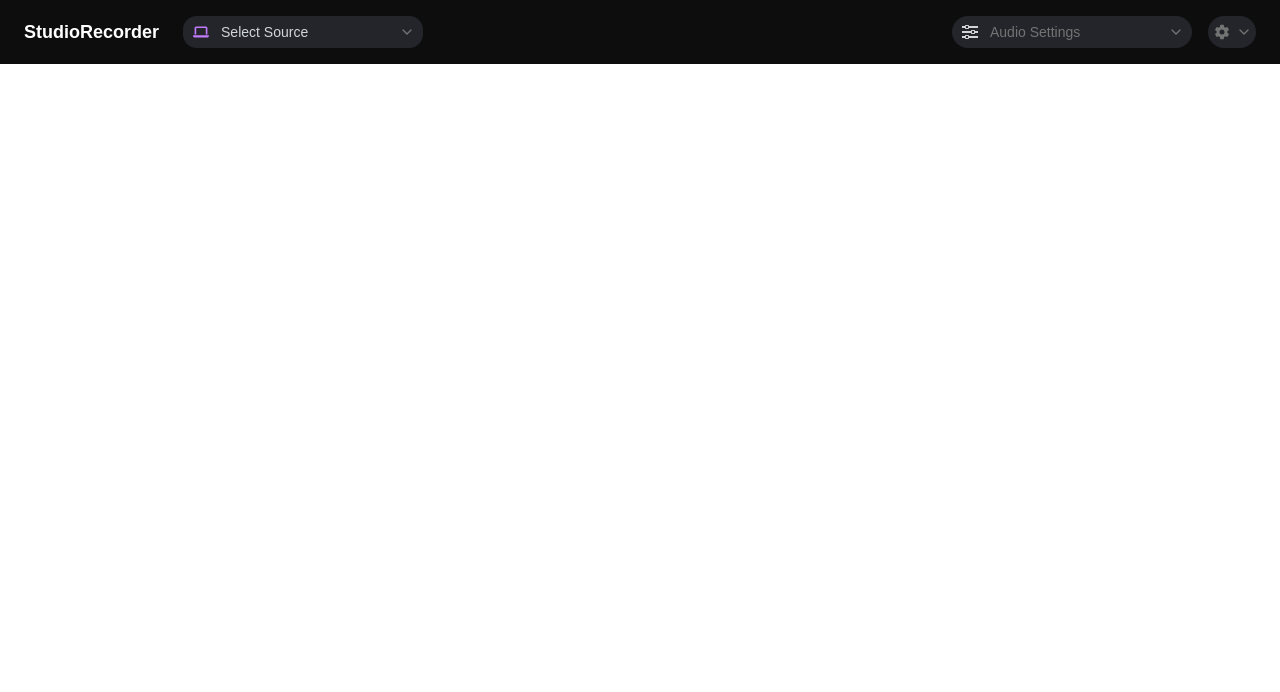
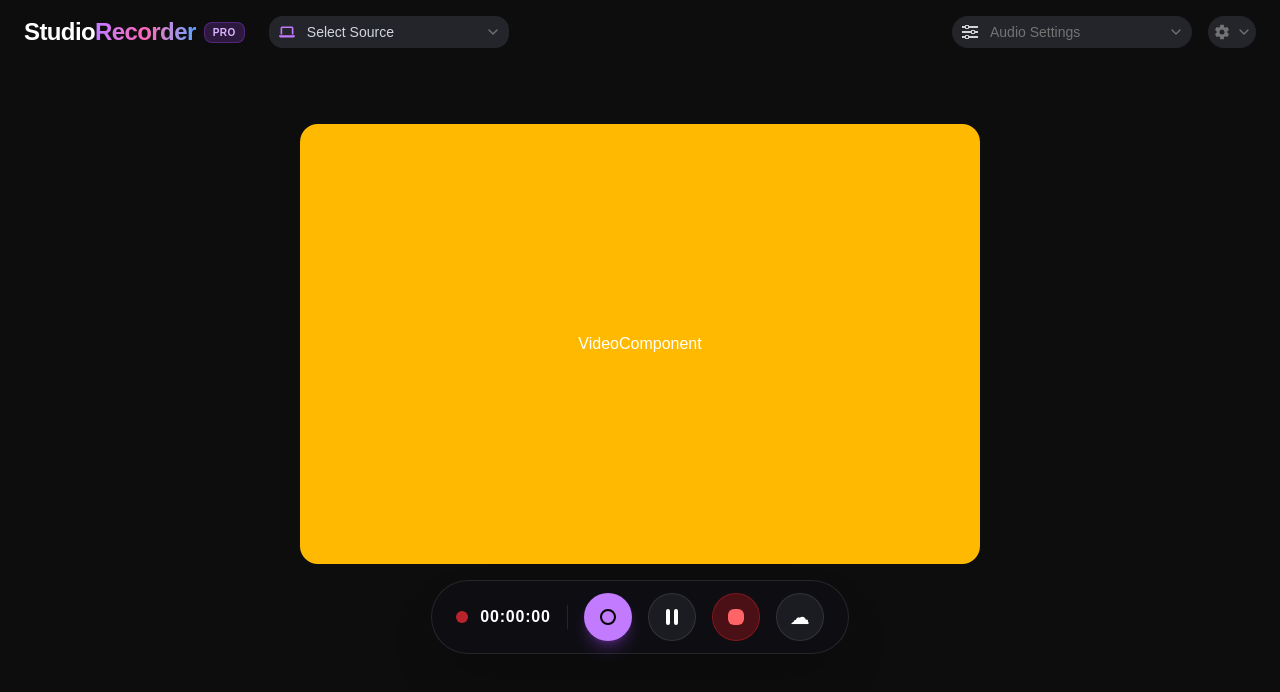
Before and after one commit to SASakhare/Screen-Recording-Web-Application, a React (Vite) app: page / in a window 1280 px wide. Shown: the top 692 px of the page. Built offline with nearby package versions, Linux system fonts and the light colour scheme.

Commit message:
implement Screen Video Placeholder and system tray

```diff
--- a/src/App.tsx
+++ b/src/App.tsx
@@ -1,9 +1,12 @@
 import TopBar from "./components/TopBar"
+import VideoComponent from "./components/VideoComponent"
 
 const App = () => {
   return (
-    <div className="min-h-screen min-w-full">
-    <TopBar/>
+    <div className="min-h-screen min-w-full  bg-black/95 ">
+      <TopBar />
+        <VideoComponent />
+
     </div>
   )
 }
--- a/src/components/TopBar.tsx
+++ b/src/components/TopBar.tsx
@@ -6,13 +6,51 @@ import Settings from "./Seeting";
 
 const TopBar = () => {
     return (
-        <div className="w-screen h-16 bg-black/95 text-white px-6 flex items-center justify-between">
+        <div className="w-screen h-16 text-white px-6 flex items-center justify-between">
 
             {/*  //* Left Side  */}
             <div className="flex items-center gap-6">
 
-                <div className="text-lg font-semibold">
-                    StudioRecorder
+                <div className="flex items-center select-none">
+
+                    <div className="text-2xl font-bold tracking-tight">
+                        <span className="text-white">
+                            Studio
+                        </span>
+
+                        <span
+                            className="
+                bg-gradient-to-r
+                from-purple-400
+                via-pink-400
+                to-blue-400
+                bg-clip-text
+                text-transparent
+            "
+                        >
+                            Recorder
+                        </span>
+
+                    </div>
+
+                    <div
+                        className="
+            ml-2
+            px-2
+            py-0.5
+            rounded-md
+            text-[10px]
+            font-semibold
+            tracking-wider
+            bg-purple-500/20
+            text-purple-300
+            border
+            border-purple-500/30
+        "
+                    >
+                        PRO
+                    </div>
+
                 </div>
 
                 <SelectDisplay />
@@ -23,7 +61,7 @@ const TopBar = () => {
             {/*  //* Right Side  */}
             <div className="flex items-center gap-4">
                 <AudioSettings />
-                <Settings/>
+                <Settings />
             </div>
 
         </div>
--- /dev/null
+++ b/src/components/VideoComponent.tsx
@@ -0,0 +1,251 @@
+
+const VideoComponent = () => {
+    return (
+        <div className="grid place-items-center mt-15">
+            <div className="text-white flex sm:w-full md:w-170 rounded-2xl h-110 items-center justify-center  bg-amber-400">
+                VideoComponent
+            </div>
+            <div className="mt-4">
+                <div
+                    className="
+                            flex
+                            items-center
+                            gap-4
+                            bg-[#0d0d12]
+                            border
+                            border-white/10
+                            px-6
+                            py-3
+                            rounded-full
+                            shadow-2xl
+                        "
+                >
+
+                    <div className="flex items-center gap-3 pr-4 border-r border-white/10">
+
+                        <div
+                            className="
+                                    w-3
+                                    h-3
+                                    rounded-full
+                                    bg-red-500
+                                    animate-pulse
+                                "
+                        />
+
+                        <span className="text-white font-semibold tracking-wider">
+                            00:00:00
+                        </span>
+
+                    </div>
+
+
+                    <button
+                        title="Start Recording"
+                        className="
+                            group
+                            relative
+                            w-12
+                            h-12
+                            rounded-full
+                            bg-purple-400
+                            text-black
+                            flex
+                            items-center
+                            justify-center
+                            shadow-lg
+                            shadow-purple-500/30
+                            hover:scale-110
+                            transition-all
+                        "
+                    >
+                        <div
+                            className="
+                            w-4
+                            h-4
+                            rounded-full
+                            border-2
+                            border-black
+                        "
+                        />
+
+                        <span
+                            className="
+                            absolute
+                            top-14
+                            hidden
+                            group-hover:block
+                            bg-black
+                            text-white
+                            text-xs
+                            px-3
+                            py-1.5
+                            rounded-lg
+                            whitespace-nowrap
+                            border
+                            border-white/10
+                        "
+                        >
+                            Start Recording
+                        </span>
+
+                    </button>
+
+
+
+                    <button
+                        title="Pause Recording"
+                        className="
+                        group
+                        relative
+                        w-12
+                        h-12
+                        rounded-full
+                        bg-[#1b1b22]
+                        text-white
+                        flex
+                        items-center
+                        justify-center
+                        border
+                        border-white/10
+                        hover:bg-[#292932]
+                        transition-all
+                    "
+                    >
+
+                        <div className="flex gap-1">
+                            <div className="w-1 h-4 bg-white rounded" />
+                            <div className="w-1 h-4 bg-white rounded" />
+                        </div>
+
+
+                        <span
+                            className="
+                        absolute
+                        top-14
+                        hidden
+                        group-hover:block
+                        bg-black
+                        text-white
+                        text-xs
+                        px-3
+                        py-1.5
+                        rounded-lg
+                        whitespace-nowrap
+                        border
+                        border-white/10
+                    "
+                        >
+                            Pause Recording
+                        </span>
+
+                    </button>
+
+
+
+                    <button
+                        className="
+                    group
+                    relative
+                    w-12
+                    h-12
+                    rounded-full
+                    bg-[#4a1015]
+                    text-white
+                    flex
+                    items-center
+                    justify-center
+                    border
+                    border-red-500/30
+                    hover:bg-[#65151d]
+                    transition-all
+                "
+                    >
+
+                        <div
+                            className="
+                    w-4
+                    h-4
+                    bg-red-400
+                    rounded-sm
+                "
+                        />
+
+
+                        <span
+                            className="
+                    absolute
+                    top-14
+                    hidden
+                    group-hover:block
+                    bg-black
+                    text-white
+                    text-xs
+                    px-3
+                    py-1.5
+                    rounded-lg
+                    whitespace-nowrap
+                    border
+                    border-white/10
+            "
+                        >
+                            Stop Recording
+                        </span>
+
+                    </button>
+
+
+
+                    <button
+                        className="
+                group
+                relative
+                w-12
+                h-12
+                rounded-full
+                bg-[#1b1b22]
+                text-white
+                flex
+                items-center
+                justify-center
+                border
+                border-white/10
+                hover:bg-[#292932]
+                transition-all
+            "
+                    >
+
+                        <span className="text-xl">
+                            ☁
+                        </span>
+
+
+                        <span
+                            className="
+                    absolute
+                    top-14
+                    hidden
+                    group-hover:block
+                    bg-black
+                    text-white
+                    text-xs
+                    px-3
+                    py-1.5
+                    rounded-lg
+                    whitespace-nowrap
+                    border
+                    border-white/10
+            "
+                        >
+                            Save Recording
+                        </span>
+
+                    </button>
+
+                </div>
+            </div>
+        </div>
+    )
+}
+
+export default VideoComponent
```
